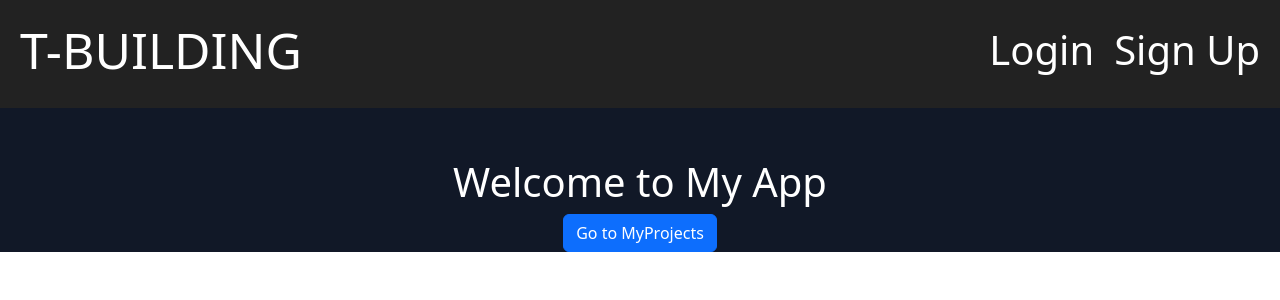
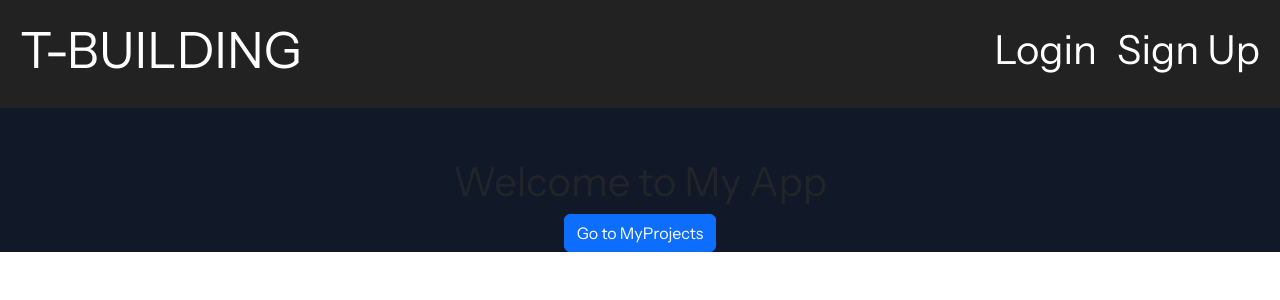
Before and after one commit to SansamForce/frontend, a Vue app in the folder frontend/: page / in a window 1280 px wide. Shown: the top 300 px of the page. Built offline with nearby package versions, Linux system fonts and the light colour scheme.

Commit message:
[FEAT] 폰트 추가

```diff
--- a/frontend/src/App.vue
+++ b/frontend/src/App.vue
@@ -3,7 +3,8 @@
 </script>
 
 <template>
-  <div class="bg-gray-900 text-white">
+  <link href="https://fonts.googleapis.com/css2?family=Instrument+Sans&display=swap" rel="stylesheet">
+  <div class="bg-gray-900" style="font-family: 'Instrument Sans', sans-serif">
     <Header />
     <router-view />
   </div>
```
Also changed, not shown: 1 other file (tests, documents, lock files or other folders).
